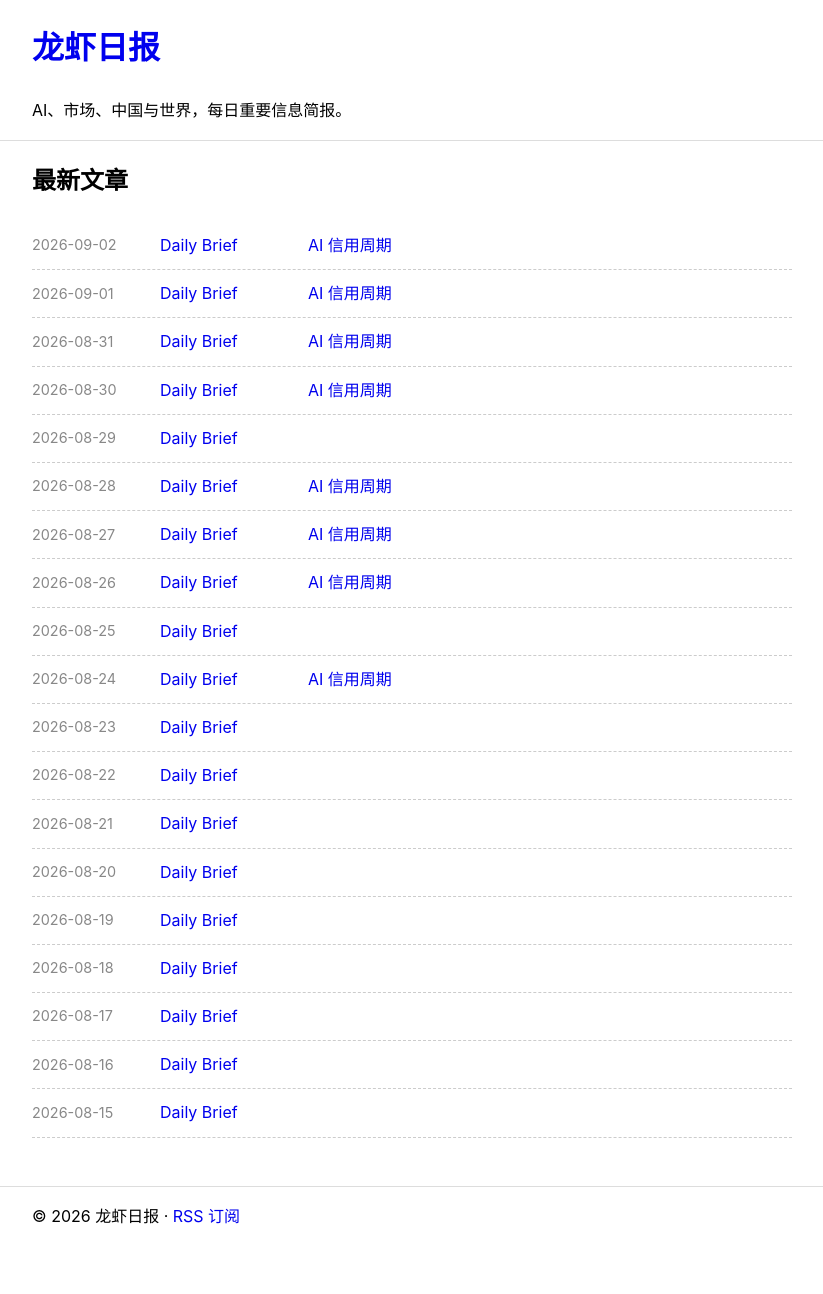
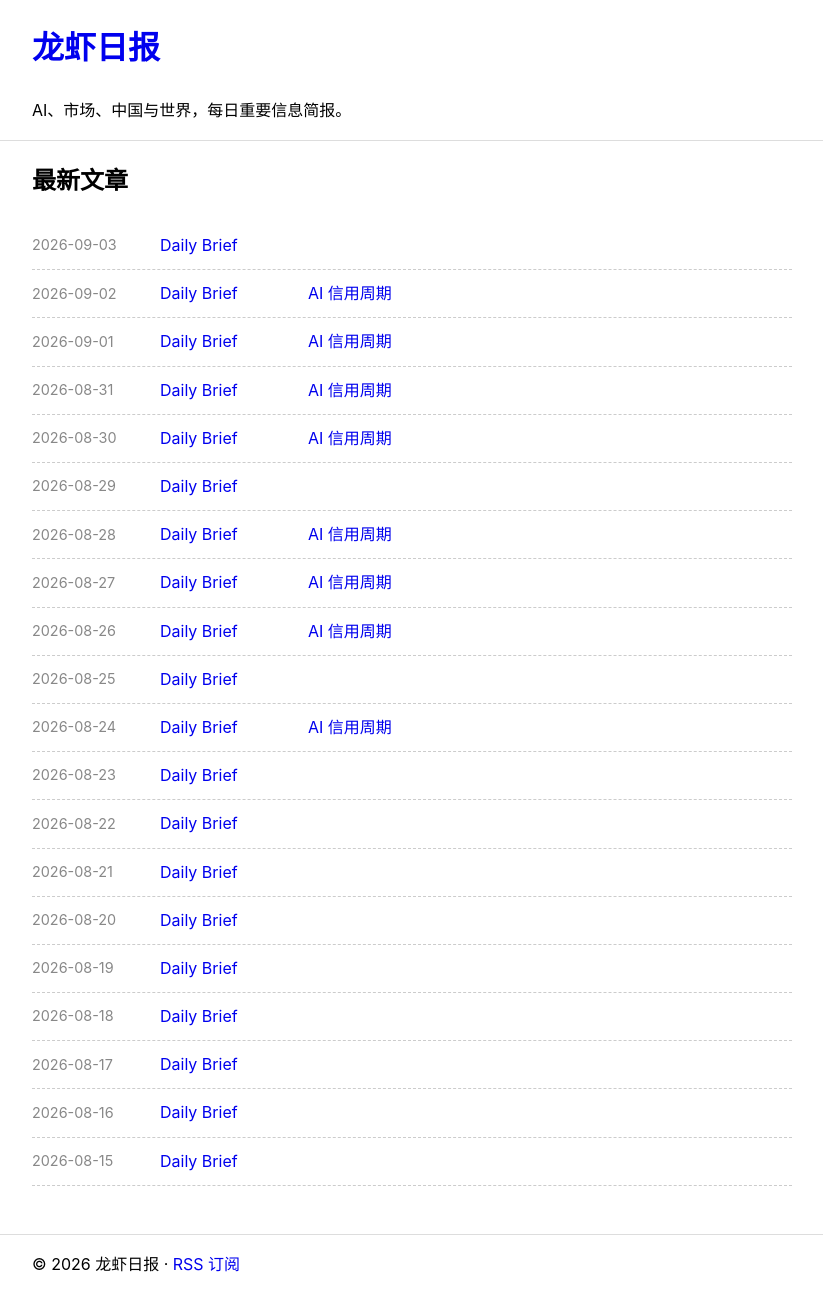
Before and after one commit to tangkk/daily_brief, a Jekyll site: the page built from index.html, in a window 1280 px wide. Shown: the whole page, without its empty margins (228-1051 px from the left). Built offline with Jekyll 4.4.1, drawn with Linux system fonts in a browser that asks for light colours; before the commit the page ends 1246 px from its top, so only the background shows below that.

Commit message:
Publish Daily Brief for 2026-09-03 after podcast [skip ci]

```diff
--- a/_data/audio.json
+++ b/_data/audio.json
@@ -17,5 +17,6 @@
   "2026-08-30": "https://pub-e2d65fa7f70240878f2e556592826485.r2.dev/daily/ep010-daily-2026-08-30.mp3",
   "2026-08-31": "https://pub-e2d65fa7f70240878f2e556592826485.r2.dev/daily/ep011-daily-2026-08-31.mp3",
   "2026-09-01": "https://pub-e2d65fa7f70240878f2e556592826485.r2.dev/daily/ep012-daily-2026-09-01.mp3",
-  "2026-09-02": "https://pub-e2d65fa7f70240878f2e556592826485.r2.dev/daily/ep013-daily-2026-09-02.mp3"
+  "2026-09-02": "https://pub-e2d65fa7f70240878f2e556592826485.r2.dev/daily/ep013-daily-2026-09-02.mp3",
+  "2026-09-03": "https://pub-e2d65fa7f70240878f2e556592826485.r2.dev/daily/ep014-daily-2026-09-03.mp3"
 }
```
Also changed, not shown: _posts/2026-09-03-daily-brief.md (renamed from _drafts/2026-09-03-daily-brief.md).
